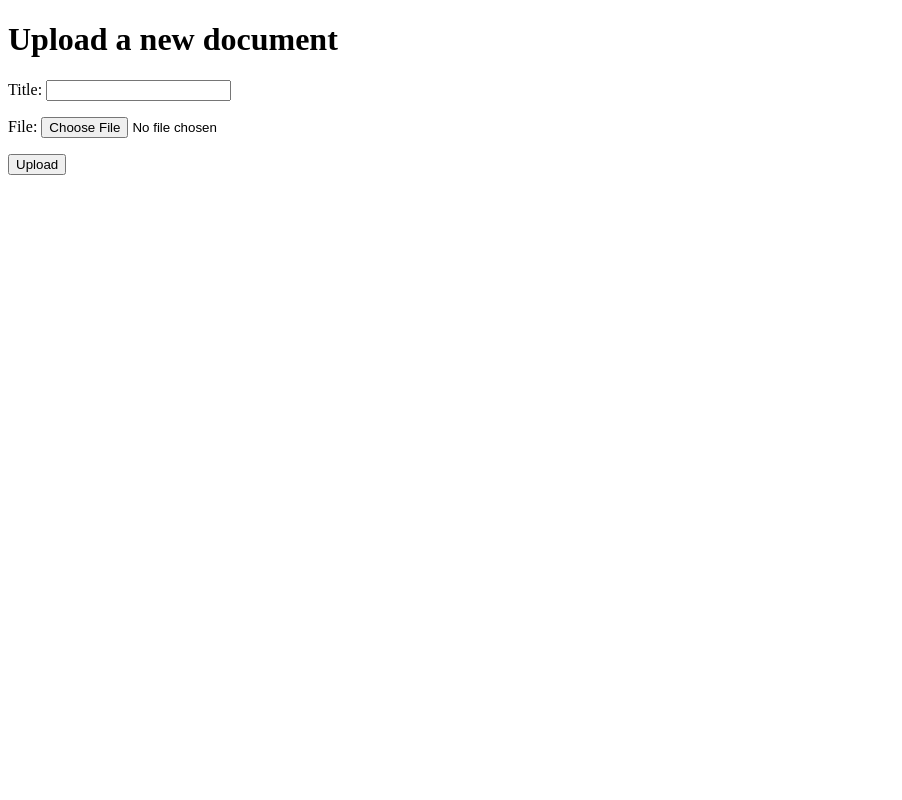
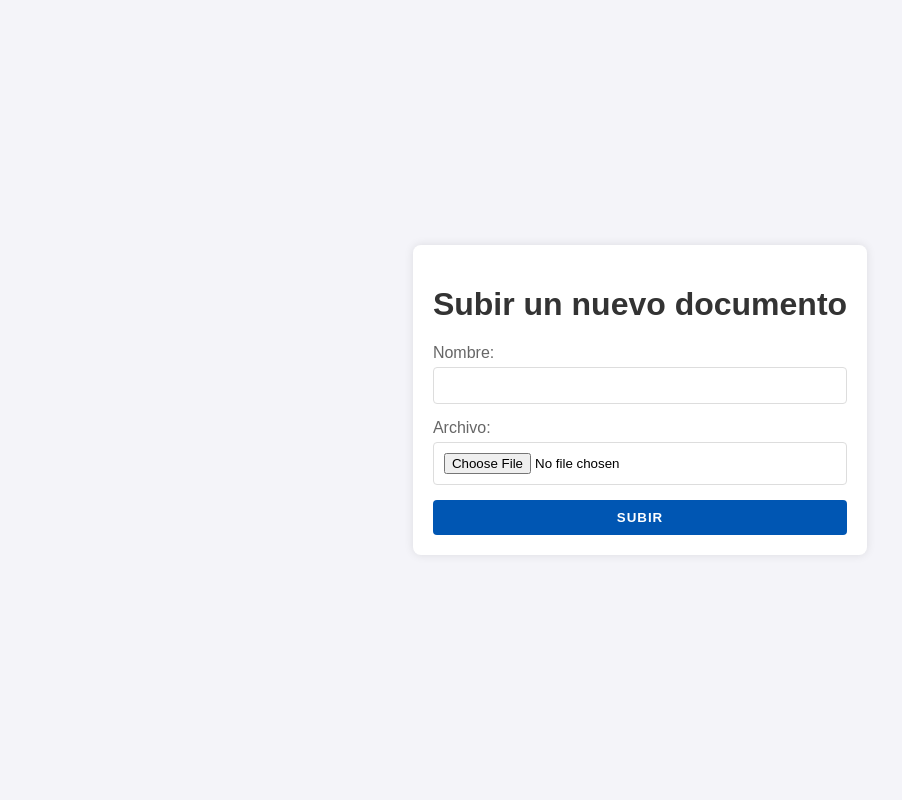
Before and after one commit to Leonardo3310/asrSprint2, a Django app: page /documents/upload/ in a window 1280 px wide. Shown: the whole page, without its empty margins (0-902 px from the left). Run offline with Django 3.2, Linux system fonts and the light colour scheme.

Commit message:
subir doc

```diff
--- a/documents/templates/documents/document_upload.html
+++ b/documents/templates/documents/document_upload.html
@@ -1,17 +1,78 @@
-<!-- documents/templates/documents/document_upload.html -->
+<!-- documents/templates/documents/upload_document.html -->
 
 <!DOCTYPE html>
 <html lang="en">
 <head>
     <meta charset="UTF-8">
-    <title>Upload Document</title>
+    <meta name="viewport" content="width=device-width, initial-scale=1.0">
+    <title> Subir documentos</title>
+    <style>
+        body {
+            font-family: Arial, sans-serif;
+            background-color: #f4f4f9;
+            margin: 0;
+            padding: 0;
+            display: flex;
+            justify-content: center;
+            align-items: center;
+            height: 100vh;
+        }
+        form {
+            background: white;
+            padding: 20px;
+            box-shadow: 0 0 10px rgba(0, 0, 0, 0.1);
+            border-radius: 8px;
+        }
+        h1 {
+            text-align: center;
+            color: #333;
+        }
+        .form-group {
+            margin-bottom: 15px;
+        }
+        .form-group label {
+            display: block;
+            margin-bottom: 5px;
+            color: #666;
+        }
+        .form-group input[type="text"],
+        .form-group input[type="file"] {
+            width: calc(100% - 22px);
+            padding: 10px;
+            border: 1px solid #ddd;
+            border-radius: 4px;
+        }
+        button {
+            background-color: #0056b3;
+            color: white;
+            border: none;
+            padding: 10px 20px;
+            text-transform: uppercase;
+            letter-spacing: 1px;
+            font-weight: bold;
+            border-radius: 4px;
+            cursor: pointer;
+            display: block;
+            width: 100%;
+        }
+        button:hover {
+            background-color: #004494;
+        }
+    </style>
 </head>
 <body>
-    <h1>Upload a new document</h1>
     <form method="post" enctype="multipart/form-data">
         {% csrf_token %}
-        {{ form.as_p }}
-        <button type="submit">Upload</button>
+        <h1>Subir un nuevo documento</h1>
+        <div class="form-group">
+            <label for="id_title">Nombre:</label>
+            <input type="text" name="title" id="id_title">
+        </div>
+        <div class="form-group">
+            <label for="id_file">Archivo:</label>
+            <input type="file" name="file" id="id_file">
+        </div>
+        <button type="submit">Subir</button>
     </form>
 </body>
 </html>
```
Also changed, not shown: 1 other file.
